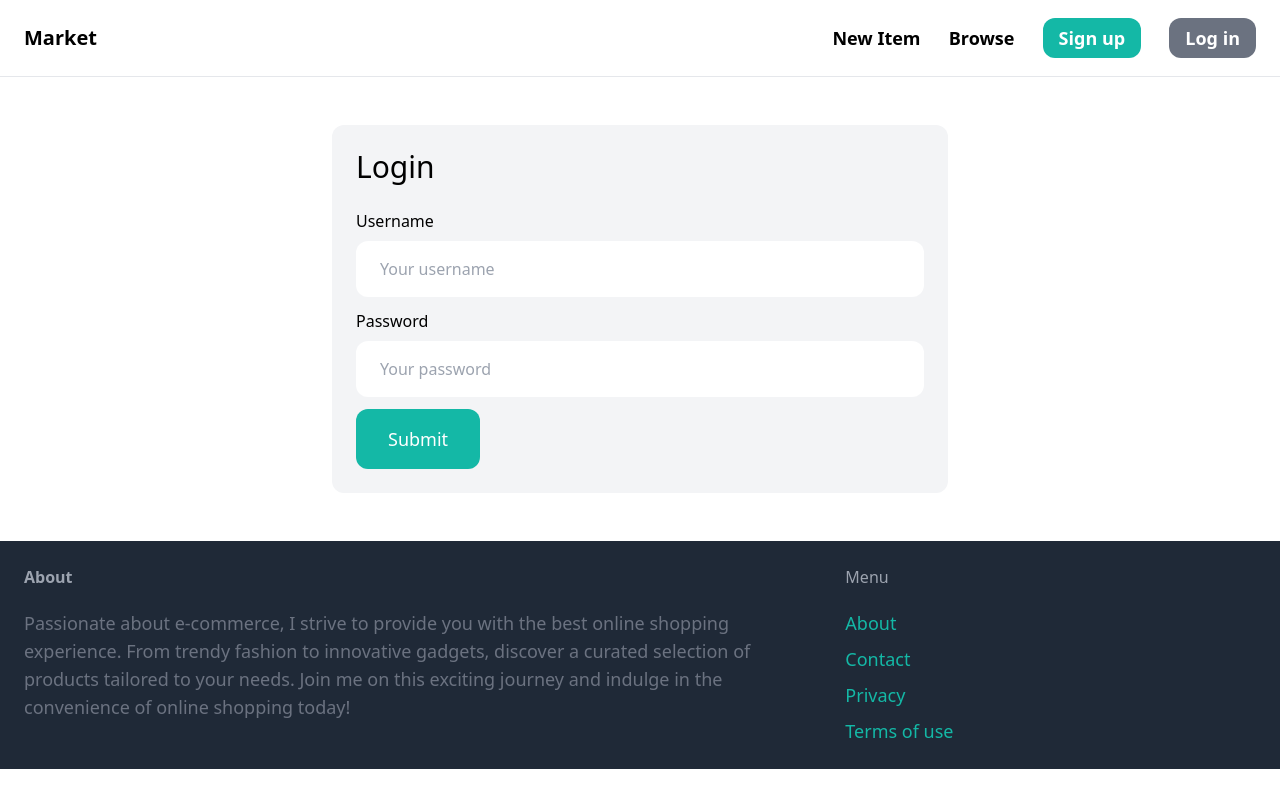
After one commit to DonnovanJiles70122/Django-market, a Django app: page /login/ in a window 1280 px wide. The commit adds this page. Run offline with Django 4.2, Linux system fonts and the light colour scheme; some libraries are stand-ins or nearby versions.

Commit message:
added login and sign up pages

```diff
--- /dev/null
+++ b/market/core/forms.py
@@ -0,0 +1,41 @@
+from django import forms
+from django.contrib.auth.forms import UserCreationForm, AuthenticationForm
+from django.contrib.auth.models import User
+
+
+class LoginForm(AuthenticationForm):
+    username = forms.CharField(widget=forms.TextInput(attrs={
+        'placeholder': 'Your username',
+        'class': 'w-full py-4 px-6 rounded-xl'
+    }))
+
+    password = forms.CharField(widget=forms.PasswordInput(attrs={
+        'placeholder': 'Your password',
+        'class': 'w-full py-4 px-6 rounded-xl'
+    }))
+
+
+class SignupForm(UserCreationForm):
+    class Meta:
+        model = User
+        fields = ('username', 'email', 'password1', 'password2')
+
+    username = forms.CharField(widget=forms.TextInput(attrs={
+        'placeholder': 'Your username',
+        'class': 'w-full py-4 px-6 rounded-xl'
+    }))
+
+    email = forms.CharField(widget=forms.EmailInput(attrs={
+        'placeholder': 'Your email address',
+        'class': 'w-full py-4 px-6 rounded-xl'
+    }))
+
+    password1 = forms.CharField(widget=forms.PasswordInput(attrs={
+        'placeholder': 'Your password',
+        'class': 'w-full py-4 px-6 rounded-xl'
+    }))
+
+    password2 = forms.CharField(widget=forms.PasswordInput(attrs={
+        'placeholder': 'Re-enter password',
+        'class': 'w-full py-4 px-6 rounded-xl'
+    }))
--- a/market/core/templates/core/base.html
+++ b/market/core/templates/core/base.html
@@ -15,11 +15,16 @@
         <a href="/" class="text-xl font-semibold">Market</a>
 
         <div class="space-x-6">
-            <a href="#" class="text-lg font-semibold hover:text-gray-500">New Item</a>
+            <a href="{% url 'item:new' %}" class="text-lg font-semibold hover:text-gray-500">New Item</a>
             <a href="#" class="text-lg font-semibold hover:text-gray-500">Browse</a>
 
-            <a href="#" class="px-4 py-2 text-lg font-semibold bg-teal-500 text-white rounded-xl hover:bg-teal-700">Sign up</a>
-            <a href="#" class="px-4 py-2 text-lg font-semibold bg-gray-500 text-white rounded-xl hover:bg-gray-700">Log in</a>
+            {% if request.user.is_authenticated %}
+                <a href="#" class="px-4 py-2 text-lg font-semibold bg-teal-500 text-white rounded-xl hover:bg-teal-700">Inbox</a>
+                <a href="#" class="px-4 py-2 text-lg font-semibold bg-gray-500 text-white rounded-xl hover:bg-gray-700">Dashboard</a>
+            {% else %}
+                <a href="{% url 'core:signup' %}" class="px-4 py-2 text-lg font-semibold bg-teal-500 text-white rounded-xl hover:bg-teal-700">Sign up</a>
+                <a href="{% url 'core:login' %}" class="px-4 py-2 text-lg font-semibold bg-gray-500 text-white rounded-xl hover:bg-gray-700">Log in</a>
+            {% endif %}
         </div>
     </nav>
     <div class="px-6 py-6">
@@ -35,7 +40,7 @@
             <h3 class="mb-5 font semibold text-gray-400">Menu</h3>
             <ul class="space-y-2">
                 <li><a href="#" class="text-lg text-teal-500 hover:text-teal-700">About</a></li>
-                <li><a href="{% url 'contact' %}" class="text-lg text-teal-500 hover:text-teal-700">Contact</a></li>
+                <li><a href="{% url 'core:contact' %}" class="text-lg text-teal-500 hover:text-teal-700">Contact</a></li>
                 <li><a href="#" class="text-lg text-teal-500 hover:text-teal-700">Privacy</a></li>
                 <li><a href="#" class="text-lg text-teal-500 hover:text-teal-700">Terms of use</a></li>
             </ul>
--- /dev/null
+++ b/market/core/templates/core/login.html
@@ -0,0 +1,34 @@
+{% extends 'core/base.html' %}
+
+{% block title %} Login {% endblock %}
+
+{% block content %}
+<div class="w-1/2 my-6 mx-auto p-6 bg-gray-100 rounded-xl">
+    <h1 class="mb-6 text-3xl">Login</h1>
+
+    <form method="post" action=".">
+        {% csrf_token %}
+
+        <div class="mb-3">
+            <label class="inline-block mb-2">Username</label><br>
+            {{ form.username }}
+        </div>
+        <div class="mb-3">
+            <label class="inline-block mb-2">Password</label><br>
+            {{ form.password }}
+        </div>
+
+        {% if form.errors or form.non_field_errors %}
+            <div class="mb-3 p-6 bg-red-100 rounded-xl">
+                {% for field in form %}
+                    {{ field.errors }}
+                {% endfor %}
+
+                {{ form.non_field_errors }}
+            </div>
+        {% endif %}
+
+        <button class="py-4 px-8 text-lg bg-teal-500 hover:bg-teal-700 rounded-xl text-white">Submit</button>
+    </form>
+</div>
+{% endblock %}
--- /dev/null
+++ b/market/core/urls.py
@@ -0,0 +1,14 @@
+from django.urls import path
+from django.contrib.auth import views as auth_views
+from .import views
+from .forms import LoginForm
+
+app_name = 'core'
+
+urlpatterns = [
+    path('', views.index, name='index'),
+    path('contact/', views.contact, name='contact'),
+    path('signup/', views.signup, name='signup'),
+    path('login/', auth_views.LoginView.as_view(template_name='core/login.html',
+         authentication_form=LoginForm), name='login')
+]
--- /dev/null
+++ b/market/item/forms.py
@@ -0,0 +1,28 @@
+from django import forms
+from .models import Item
+
+INPUT_CLASSES = 'w-full py-4 px-6 rounded-xl border'
+
+
+class NewItemForm(forms.ModelForm):
+    class Meta:
+        model = Item
+        fields = ('category', 'name', 'description', 'price', 'image',)
+
+        widgets = {
+            'category': forms.Select(attrs={
+                'class': INPUT_CLASSES
+            }),
+            'name': forms.TextInput(attrs={
+                'class': INPUT_CLASSES
+            }),
+            'description': forms.Textarea(attrs={
+                'class': INPUT_CLASSES
+            }),
+            'price': forms.TextInput(attrs={
+                'class': INPUT_CLASSES
+            }),
+            'image': forms.FileInput(attrs={
+                'class': INPUT_CLASSES
+            })
+        }
--- a/market/item/urls.py
+++ b/market/item/urls.py
@@ -5,5 +5,6 @@ from . import views
 app_name = 'item'
 
 urlpatterns = [
+    path('new/', views.new, name='new'),
     path('<int:pk>/', views.detail, name='detail'),
 ]
--- a/market/market/settings.py
+++ b/market/market/settings.py
@@ -26,6 +26,10 @@ SECRET_KEY = 'django-insecure-vayb!2m-wztdi8v4!24gi%$47%g)d_q!!p1^^q4c*)dgu5+j8*
 DEBUG = True
 
 ALLOWED_HOSTS = []
+
+LOGIN_URL = '/login/'
+LOGIN_REDIRECT_URL = '/'
+LOGOUT_REDIRECT_URL = '/'
 
 
 # Application definition
--- a/market/market/urls.py
+++ b/market/market/urls.py
@@ -5,8 +5,7 @@ from django.conf import settings
 from django.conf.urls.static import static
 
 urlpatterns = [
-    path('', index, name='index'),
+    path('', include('core.urls')),
     path('items/', include('item.urls')),
-    path('contact/', contact, name='contact'),
     path('admin/', admin.site.urls),
 ] + static(settings.MEDIA_URL, document_root=settings.MEDIA_ROOT)
```
Also changed, not shown: market/core/templates/core/index.html (+4 -4 lines), market/core/templates/core/signup.html (added, +42 -0 lines), market/core/views.py (+19 -1 lines), market/item/templates/item/detail.html (+21 -1 lines), market/item/templates/item/form.html (added, +26 -0 lines), market/item/views.py (+27 -2 lines), market/db.sqlite3, market/media/item_images/48power.jpg (added), market/media/item_images/birken.jpg (added), market/media/item_images/chair.jpg (added), market/media/item_images/hobbit.jpg (added), market/media/item_images/office-chair.jpg (added).
